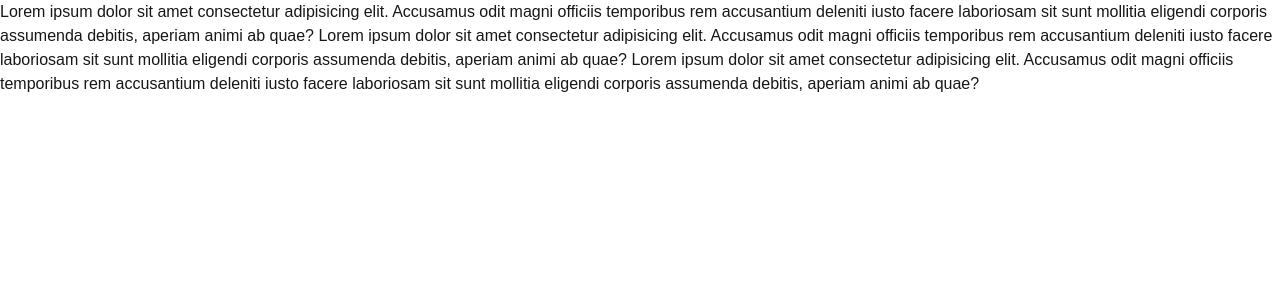
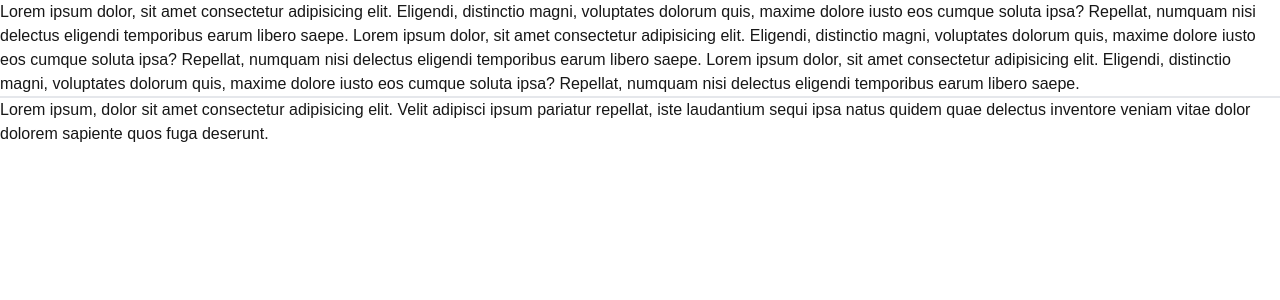
Before and after one commit to codewithtabish/ai-next-tools, a Next.js app: page / in a window 1280 px wide. Shown: the top 300 px of the page. Built offline with nearby package versions, Linux system fonts and the light colour scheme.

Commit message:
home page small changes

```diff
--- a/src/app/page.tsx
+++ b/src/app/page.tsx
@@ -2,10 +2,16 @@
 
 const HomePage = () => {
   return (
-    <div>
-      Lorem ipsum dolor sit amet consectetur adipisicing elit. Accusamus odit magni officiis temporibus rem accusantium deleniti iusto facere laboriosam sit sunt mollitia eligendi corporis assumenda debitis, aperiam animi ab quae?
-      Lorem ipsum dolor sit amet consectetur adipisicing elit. Accusamus odit magni officiis temporibus rem accusantium deleniti iusto facere laboriosam sit sunt mollitia eligendi corporis assumenda debitis, aperiam animi ab quae?
-      Lorem ipsum dolor sit amet consectetur adipisicing elit. Accusamus odit magni officiis temporibus rem accusantium deleniti iusto facere laboriosam sit sunt mollitia eligendi corporis assumenda debitis, aperiam animi ab quae?
+    <div className="container mx-auto py-12">
+      Lorem ipsum dolor, sit amet consectetur adipisicing elit. Eligendi, distinctio magni, voluptates dolorum quis, maxime dolore iusto eos cumque soluta ipsa? Repellat, numquam nisi delectus eligendi temporibus earum libero saepe.
+      Lorem ipsum dolor, sit amet consectetur adipisicing elit. Eligendi, distinctio magni, voluptates dolorum quis, maxime dolore iusto eos cumque soluta ipsa? Repellat, numquam nisi delectus eligendi temporibus earum libero saepe.
+      Lorem ipsum dolor, sit amet consectetur adipisicing elit. Eligendi, distinctio magni, voluptates dolorum quis, maxime dolore iusto eos cumque soluta ipsa? Repellat, numquam nisi delectus eligendi temporibus earum libero saepe.
+      <hr />
+      <hr />
+      <p>
+        Lorem ipsum, dolor sit amet consectetur adipisicing elit. Velit adipisci ipsum pariatur repellat, iste laudantium sequi ipsa natus quidem quae delectus inventore veniam vitae dolor dolorem sapiente quos fuga deserunt.
+      </p>
+
 
     </div>
   )
```
